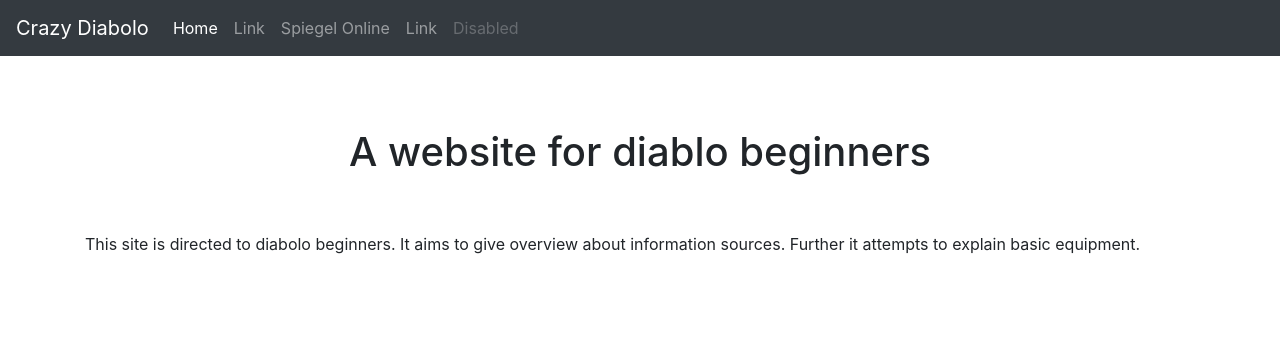
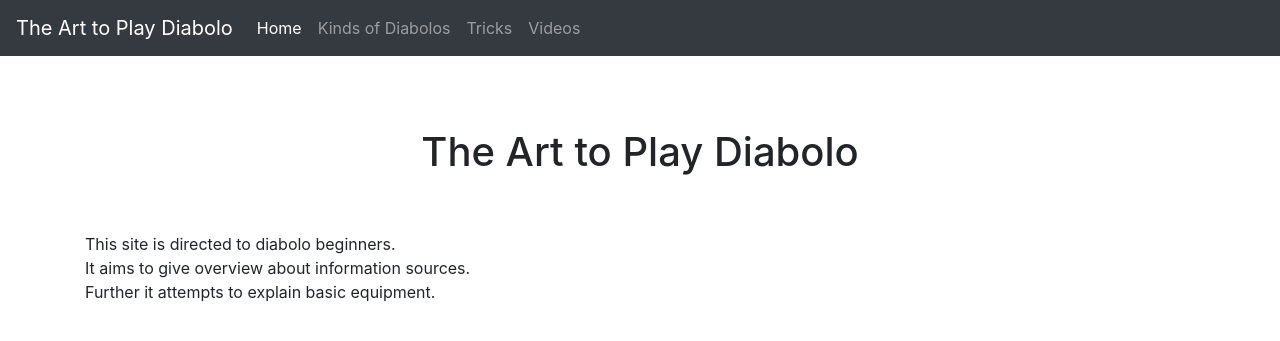
Before and after one commit to acodingsquirrel/diabolo-jeykll, a Jekyll site: the page built from index.md, in a window 1280 px wide. Shown: the top 341 px of the page. Built offline with Jekyll 4.4.1, drawn with Linux system fonts in a browser that asks for light colours.

Commit message:
Links einfügen

```diff
--- a/_layouts/default.html
+++ b/_layouts/default.html
@@ -18,7 +18,7 @@
   <body>
 
     <nav class="navbar navbar-expand-md navbar-dark bg-dark fixed-top">
-      <a class="navbar-brand" href="#">Crazy Diabolo</a>
+      <a class="navbar-brand" href="#">The Art to Play Diabolo</a>
       <button class="navbar-toggler" type="button" data-toggle="collapse" data-target="#navbarsExampleDefault" aria-controls="navbarsExampleDefault" aria-expanded="false" aria-label="Toggle navigation">
         <span class="navbar-toggler-icon"></span>
       </button>
@@ -26,19 +26,16 @@
       <div class="collapse navbar-collapse" id="navbarsExampleDefault">
         <ul class="navbar-nav mr-auto">
           <li class="nav-item active">
-            <a class="nav-link" href="#">Home <span class="sr-only">(current)</span></a>
+            <a class="nav-link" href="/index.md">Home <span class="sr-only">(current)</span></a>
           </li>
           <li class="nav-item">
-            <a class="nav-link" href="#">Link</a>
+            <a class="nav-link" href="/pages/kinds_of_diabolos.md">Kinds of Diabolos</a>
           </li>
           <li class="nav-item">
-            <a class="nav-link" href="http://spiegel.de">Spiegel Online</a>
+            <a class="nav-link" href="http://spiegel.de">Tricks</a>
           </li>
           <li class="nav-item">
-            <a class="nav-link" href="#">Link</a>
-          </li>
-          <li class="nav-item">
-            <a class="nav-link disabled" href="#">Disabled</a>
+            <a class="nav-link" href="#">Videos</a>
           </li>
         </ul>
 
--- a/index.md
+++ b/index.md
@@ -1,6 +1,6 @@
 ---
 layout: default
-title: A website for diablo beginners
+title: The Art to Play Diabolo
 ---
 
 <!-- ![cats and cucumbers](/images/diabolo1.jpg){:class="img-responsive"} -->
```
